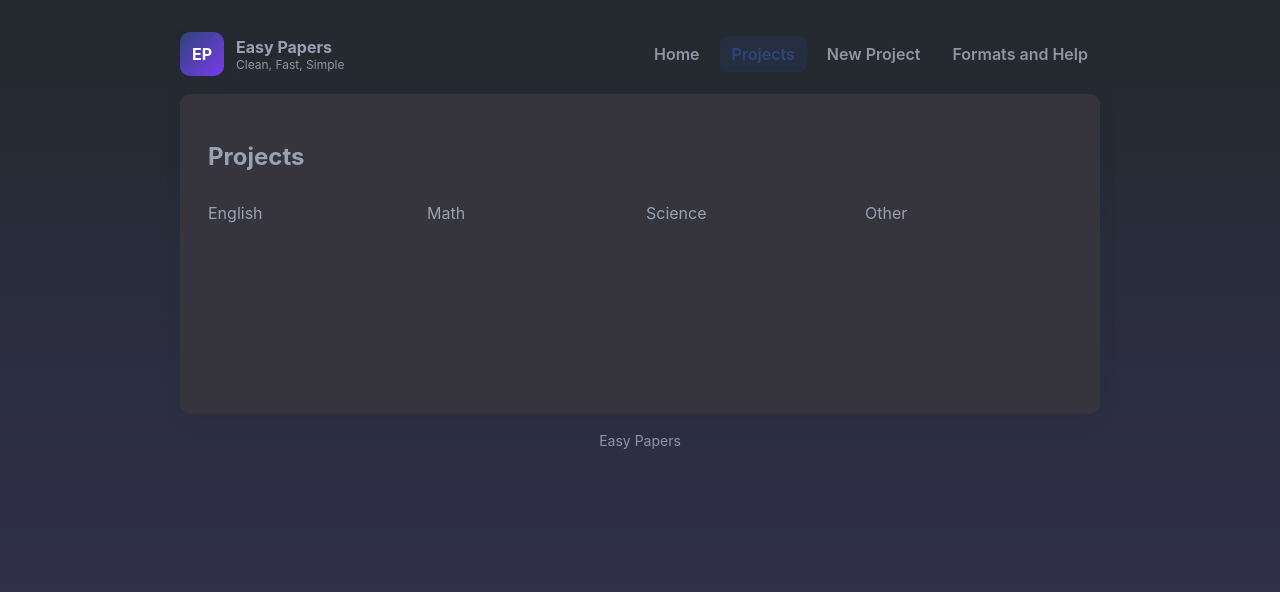
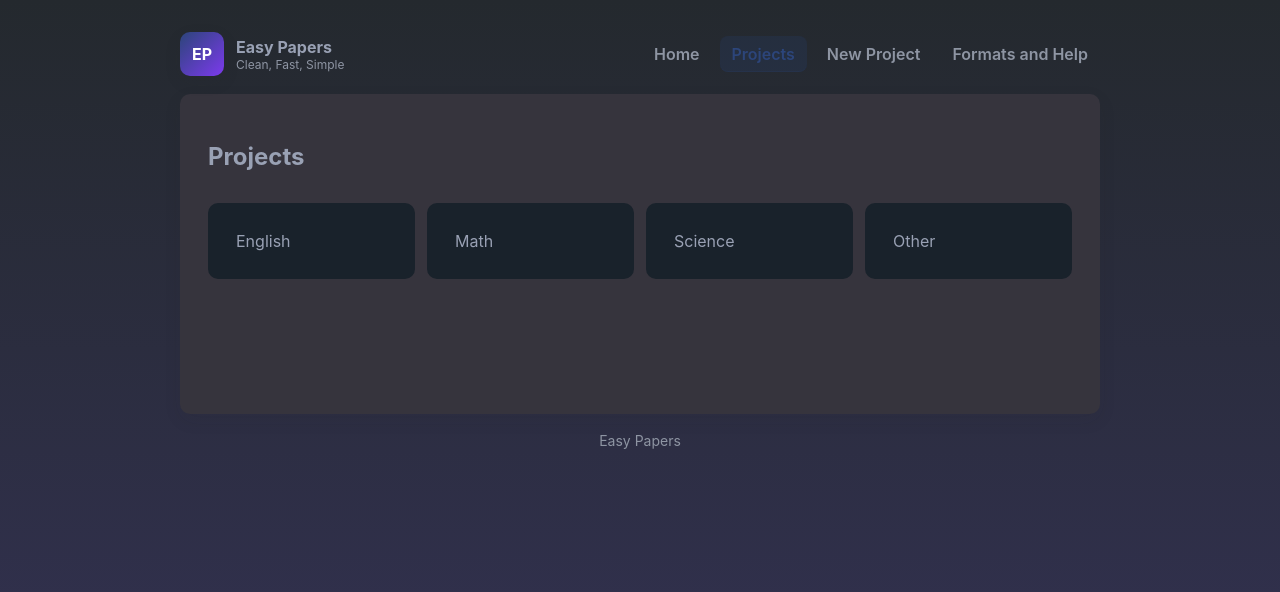
Before and after one commit to EthanHintze/WebDevFinalProject, a plain HTML site: page client/index.html in a window 1280 px wide. Both pictures are taken after a click on the link "Projects". Drawn offline with Linux system fonts and the light colour scheme.

Commit message:
Styled Categories

```diff
--- a/client/index.html
+++ b/client/index.html
@@ -53,10 +53,10 @@
                 <section id="projects" class="page" aria-labelledby="projects-title">
                     <h1 id="projects-title">Projects</h1>
                     <div id="projects-grid" class="grid">
-                        <div id="english-grid" class="grid">English</div>
-                        <div id="math-grid" class="grid">Math</div>
-                        <div id="science-grid" class="grid">Science</div>
-                        <div id="other-grid" class="grid">Other</div>
+                        <div id="english-grid" class="grid category-div">English</div>
+                        <div id="math-grid" class="grid category-div">Math</div>
+                        <div id="science-grid" class="grid category-div">Science</div>
+                        <div id="other-grid" class="grid category-div">Other</div>
                     </div>
                 </section>
 
--- a/client/style.css
+++ b/client/style.css
@@ -102,7 +102,12 @@ footer {
   margin-top: 12px;
   grid-template-columns: repeat(auto-fit, minmax(180px, 1fr));
 }
-
+.category-div {
+  background: var(--bg);
+  border-color: var(--accent);
+  border-radius: var(--radius);
+  padding: 28px;
+}
 .project-form {
   background-color: var(--card);
   color:var(--text);
@@ -112,6 +117,7 @@ footer {
 .card {
   background: #44484d;
   padding: 14px;
+  margin-right: 30px;
   border-radius: 8px;
   border: 1px solid rgba(15, 23, 42, 0.04);
   box-shadow: var(--shadow);
@@ -123,7 +129,7 @@ footer {
   margin-top: 12px;
 }
 button {
-  background: var(--accent);
+  background: var(--bg);
   color: #d7d7e0;
   border: 0;
   padding: 8px 12px;
```
